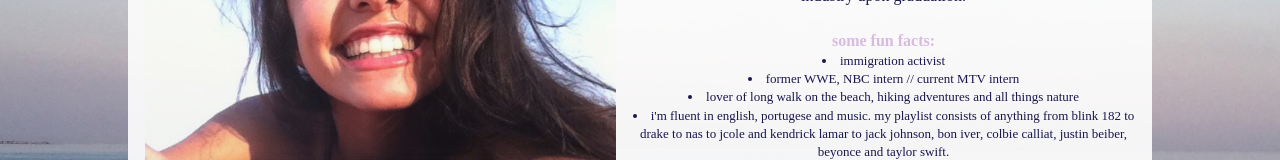
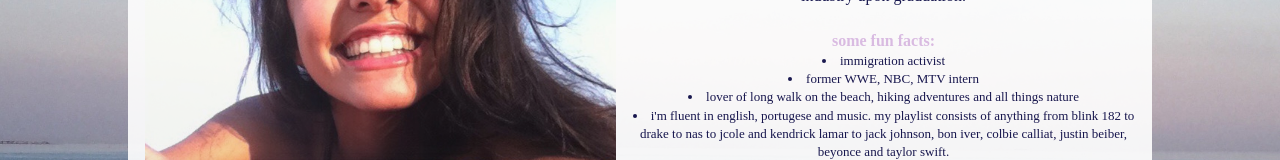
Before and after one commit to heillyb/heillyb, a plain HTML site: page about.html in a window 1280 px wide. Shown: the part 367-527 px from the top of the page. Drawn offline with Linux system fonts and the light colour scheme.

Commit message:
Update about.html

```diff
--- a/about.html
+++ b/about.html
@@ -54,7 +54,7 @@
 
               <font size=2px>
             <li>immigration activist</li>
-            <li>former WWE, NBC intern // current MTV intern</li>
+            <li>former WWE, NBC, MTV intern</li>
             <li>lover of long walk on the beach, hiking adventures and all things nature</li>
             <li>i'm fluent in english, portugese and music. my playlist consists of anything from blink 182 to drake to nas to jcole and kendrick lamar to jack johnson, bon iver, colbie calliat, justin beiber, beyonce and taylor swift.</li>
             <li>i was born in belo horizonte, brasil</li>
```
